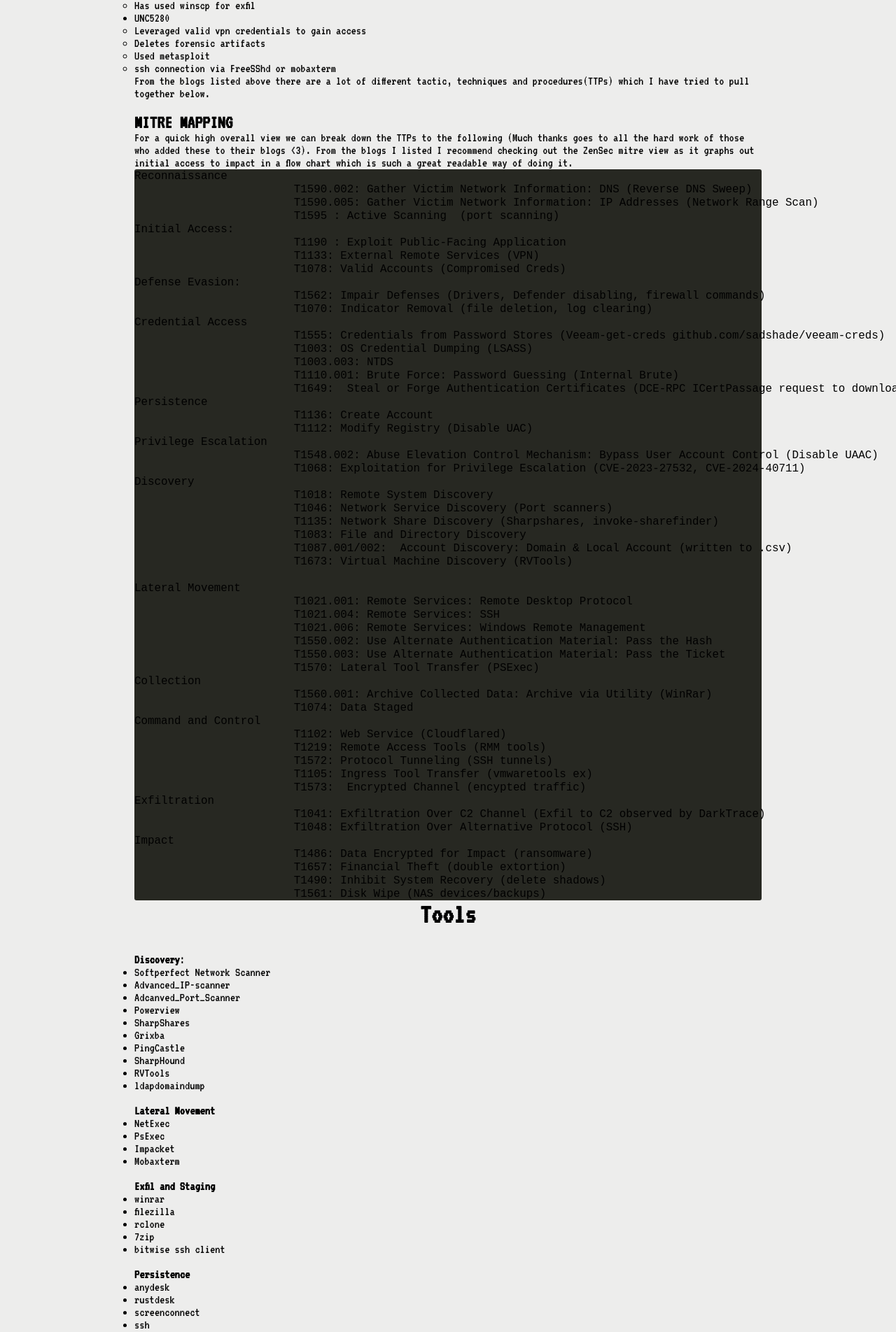
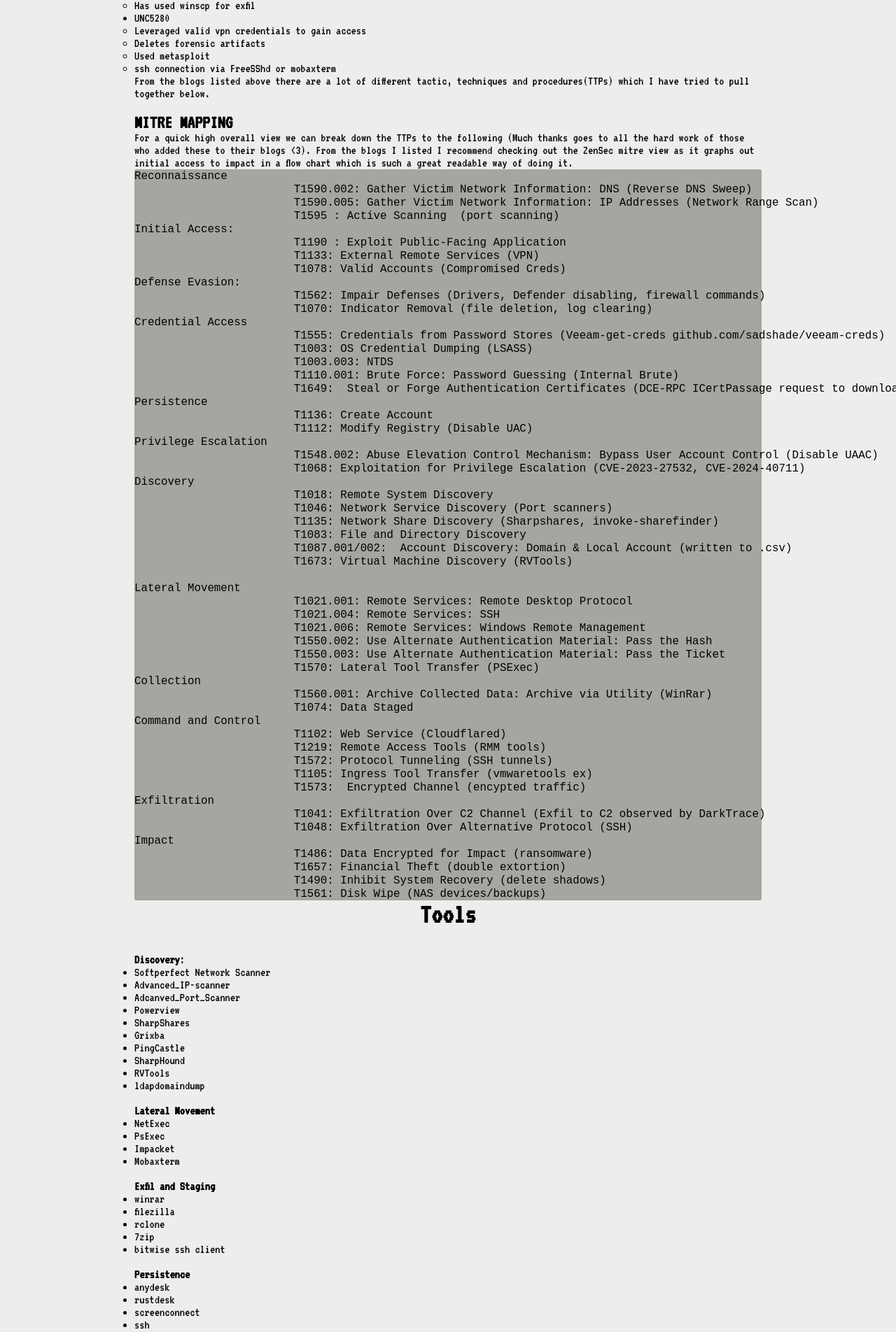
Before and after one commit to garkbt/garkbt.github.io, a Jekyll site: the page built from _posts/2025-10-17-Akira-SSL-VPN-Campaign.md, in a window 1280 px wide. Shown: the part 1450-3354 px from the top of the page at 70% size. Built offline with Jekyll 4.4.1, drawn with Linux system fonts in a browser that asks for light colours; our own code applies the rules of GitHub Pages for plain Markdown files.

Commit message:
Update syntax.scss

```diff
--- a/_sass/syntax.scss
+++ b/_sass/syntax.scss
@@ -1,5 +1,5 @@
-.highlight pre { background-color: #272822; }
-.highlight .hll { background-color: #272822; }
+.highlight pre { background-color: #a4a69f; }
+.highlight .hll { background-color: #a4a69f; }
 .highlight .c { color: #75715e } /* Comment */
 .highlight .err { color: #960050; background-color: #1e0010 } /* Error */
 .highlight .k { color: #66d9ef } /* Keyword */
```
